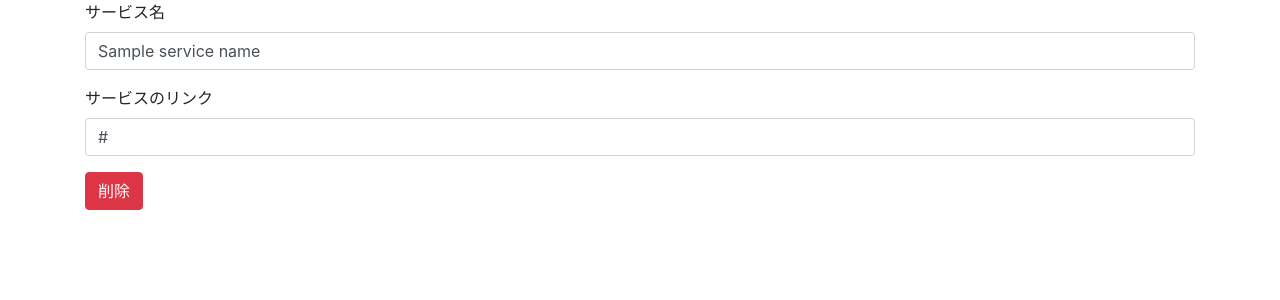
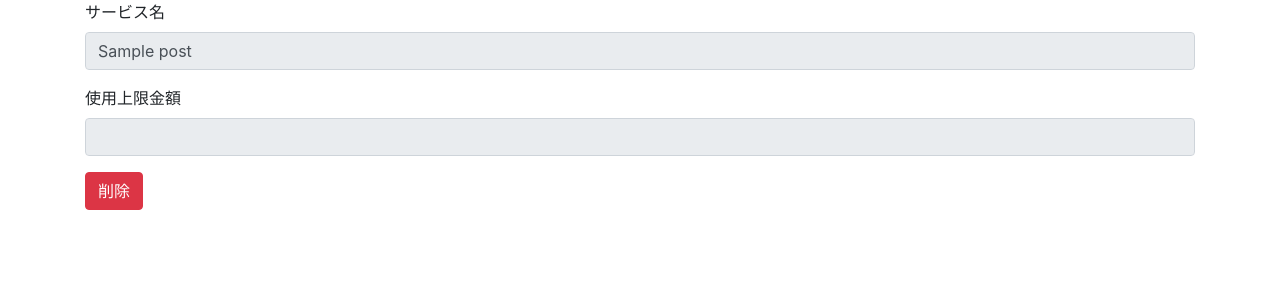
Before and after one commit to Syuko4omi/kakeibo_app, a Flask app: template kakeibo_app/templates/service_delete.html in a window 1280 px wide. Shown: the part 112-412 px from the top of the page. Run offline with Flask 3, Linux system fonts and the light colour scheme; the template is opened without the code that fills it: most values are stand-ins (such as "Sample title", 1, 10 or a date in 2020); some libraries are stand-ins or nearby versions.

Commit message:
✨ add service edit and delete function

```diff
--- a/kakeibo_app/app.py
+++ b/kakeibo_app/app.py
@@ -94,7 +94,7 @@ def register_new_service():
             ],
         ).fetchall()
 
-        # 同名のサービスがある場合・入力が不正な場合のエラーキャッチ
+        # 同名のサービスがある場合・入力が空欄の場合のエラーキャッチ
         if is_existed_service:
             return render_template(
                 "service_register.html", error_message="同じ名前のサービスが既に存在しています"
@@ -129,20 +129,26 @@ def register_new_service():
     return render_template("service_register.html", error_message="")
 
 
-@app.route("/<service_id>/service_edit", methods=["GET", "POST"])
-def edit_service(service_id):
+@app.route("/<service_name>/service_edit", methods=["GET", "POST"])
+def edit_service(service_name):
     if request.method == "POST":
         service_name = request.form.get("service_name")  # 画面から送られてきたサービス名
         upper_limit = request.form.get("upper_limit")  # 画面から送られてきたサービスの使用上限金額
-        db = get_db()
-        register_body = {
-            "service_name": service_name,
-            "current_usage": 0,
-            "upper_limit": upper_limit,
-            "usage_ratio": 0.0,
-            "text_style_usage_ratio": "width:0.0%",
-            "usage_ratio_with_percent": "0.0%",
-        }
+
+        # 入力が空欄の場合のエラーキャッチ
+        if upper_limit == "":
+            db = get_db()
+            post = db.execute(
+                "select service_name, upper_limit from service where service_name = ?",
+                [
+                    service_name,
+                ],
+            ).fetchone()
+            return render_template(
+                "service_edit.html", error_message="使用上限金額が空欄です", post=post
+            )
+
+        # DBに上書き登録する処理
         db = get_db()
         db.execute(
             "update service set upper_limit = ? where service_name = ?",
@@ -152,29 +158,36 @@ def edit_service(service_id):
         return redirect("/service_detail")  # DBに新たなメモを入れたら、TOP画面に戻る
     db = get_db()
     post = db.execute(
-        "select service_name, upper_limit from service where service_id = ?",
+        "select service_name, upper_limit from service where service_name = ?",
         [
-            service_id,
+            service_name,
         ],
     ).fetchone()
-    return render_template("service_edit.html", post=post)
+    return render_template("service_edit.html", error_message="", post=post)
 
 
-@app.route("/<service_id>/service_delete", methods=["GET", "POST"])
-def delete_service(service_id):
-    service_name = "hoge"
-    service_url = "https://getbootstrap.jp/docs/5.0/components/modal/"
+@app.route("/<service_name>/service_delete", methods=["GET", "POST"])
+def delete_service(service_name):
     if request.method == "POST":
-        """service_name = request.form.get("service_name")  # 画面から送られてきたメモのタイトル
-        service_url = request.form.get("service_url")  # 画面から送られてきたメモの中身
+        service_name = request.form.get("service_name")  # 画面から送られてきたメモのタイトル
         db = get_db()
-        db.execute("insert into memo (title, body) values (?,?)", [title, body])
+        print(service_name)
+        db.execute(
+            "delete from service where service_name = ?",
+            [
+                service_name,
+            ],
+        )
         db.commit()  # BEGINは暗黙的に行われるので、変更はcommitするだけで良い
-        """
         return redirect("/service_detail")  # DBに新たなメモを入れたら、TOP画面に戻る
-    return render_template(
-        "service_delete.html", service_name=service_name, service_url=service_url
-    )
+    db = get_db()
+    post = db.execute(
+        "select service_name, upper_limit from service where service_name = ?",
+        [
+            service_name,
+        ],
+    ).fetchone()
+    return render_template("service_delete.html", post=post)
 
 
 app.run()
--- a/kakeibo_app/templates/service_delete.html
+++ b/kakeibo_app/templates/service_delete.html
@@ -10,14 +10,15 @@
     <form method="POST">
         <div class="mb-3">
             <label for="service_name" class="form-label">サービス名</label>
-            <input type="text" class="form-control" id="service_name" aria-describedby="emailHelp"
-                value="{{service_name}}">
+            <input type="text" class="form-control" name="service_name" id="service_name" aria-describedby="emailHelp"
+                value="{{post.service_name}}" readonly>
         </div>
         <div class="mb-3">
-            <label for="service_url" class="form-label">サービスのリンク</label>
-            <input type="url" class="form-control" id="service_url" , value="{{service_url}}">
+            <label for="upper_limit" class="form-label">使用上限金額</label>
+            <input type="number" class="form-control" name="upper_limit" id="upper_limit" value="{{post.upper_limit}}"
+                readonly>
         </div>
-        <!--<button type="submit" class="btn btn-primary">編集完了</button>-->
+
         <button type="button" class="btn btn-danger mb-12" data-toggle="modal" data-target="#testModal">削除</button>
         <div class="modal" id="testModal" tabindex="-1">
             <div class="modal-dialog">
@@ -27,8 +28,8 @@
                     </div>
                     <div class="modal-body">
                         <p>以下の内容を本当に削除しますか？</p>
-                        <p>サービス名: {{service_name}}</p>
-                        <p>サービスURL: {{service_url}}</p>
+                        <p>サービス名: {{post.service_name}}</p>
+                        <p>使用上限金額: {{post.upper_limit}}</p>
                     </div>
                     <div class="modal-footer">
                         <button type="button" class="btn btn-secondary" data-dismiss="modal">キャンセル</button>
--- a/kakeibo_app/templates/service_detail.html
+++ b/kakeibo_app/templates/service_detail.html
@@ -10,7 +10,6 @@
     <table class="table table-striped">
         <thead>
             <tr>
-                <th scope="col">#</th>
                 <th scope="col">サービス</th>
                 <th scope="col">上限金額</th>
                 <th scope="col">上限金額変更</th>
@@ -20,11 +19,10 @@
         <tbody>
             {% for service in service_detail_list %}
             <tr>
-                <th scope="row">{{service.service_id}}</th>
                 <td>{{service.service_name}}</td>
                 <td>{{service.upper_limit}}</td>
-                <td><a href="/{{service.service_id}}/service_edit" role="button">✏️</a></td>
-                <td><a href="/{{service.service_id}}/service_delete" role="button">🗑️</a></td>
+                <td><a href="/{{service.service_name}}/service_edit" role="button">✏️</a></td>
+                <td><a href="/{{service.service_name}}/service_delete" role="button">🗑️</a></td>
             </tr>
             {% endfor %}
         </tbody>
```
Also changed, not shown: kakeibo_app/templates/service_edit.html (+15 -1 lines).
